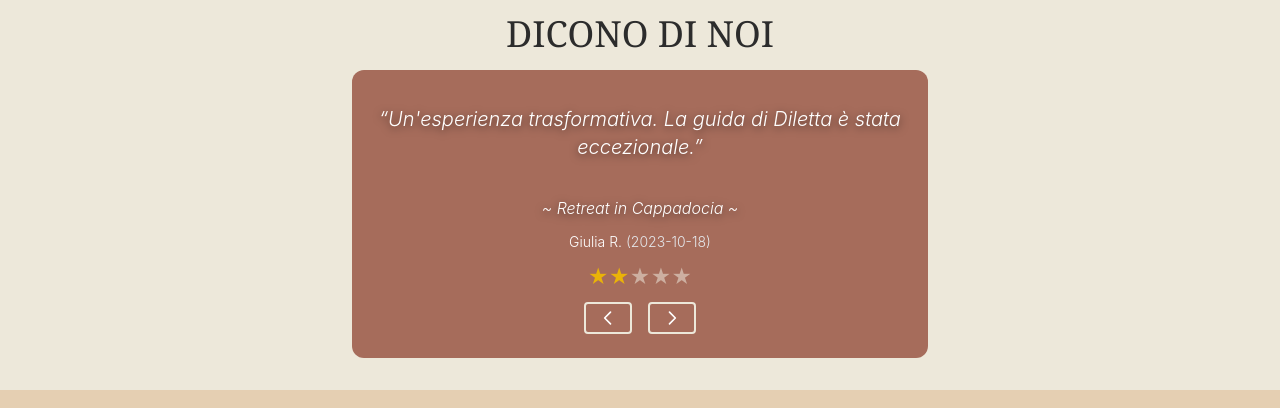
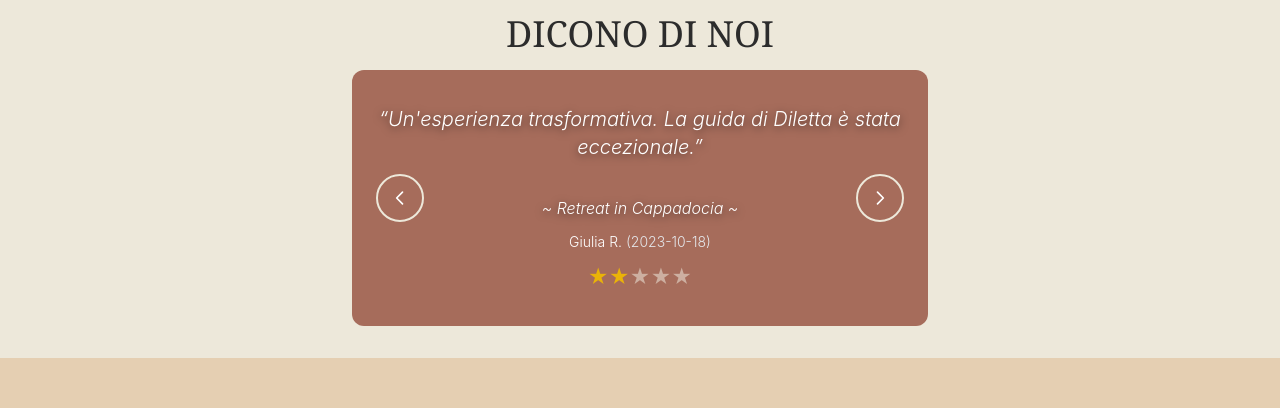
Before and after one commit to asorbellini/static-uma-yoga, a React (Vite) app: page / in a window 1280 px wide. Shown: the part 2914-3322 px from the top of the page. Built offline with nearby package versions, Linux system fonts and the light colour scheme.

Commit message:
Improve reviewsCarrousel buttons and height

```diff
--- a/src/components/ReviewsCarrousel.jsx
+++ b/src/components/ReviewsCarrousel.jsx
@@ -22,8 +22,8 @@ function ReviewsCarrousel({ reviews }) {
   const { author, comments, rating = 0, date, experience = null} = reviews[index]
 
   return (
-    <div className="h-56 md:h-64 lg:h-72 w-full max-w-xl mx-auto p-3 md:p-6 rounded-xl bg-terracota transition-all duration-500 ease-in-out flex flex-col justify-between">
-      <div className="flex-1 flex flex-col justify-evenly">
+    <div className="h-56 md:h-64 w-full max-w-xl mx-auto p-3 md:p-6 rounded-xl bg-terracota transition-all duration-500 ease-in-out flex flex-col justify-between">
+      <div className="flex-1 flex flex-col justify-evenly relative">
         <p className="text-base md:text-lg lg:text-xl italic text-white text-center min-h-16 md:min-h-20 drop-shadow-title">“{comments}”</p>
         {experience&& <p className="text-sm lg:text-base italic text-white text-center drop-shadow-title">~ {experience} ~</p>}
         <div className="text-sm text-white text-center">
@@ -39,17 +39,16 @@ function ReviewsCarrousel({ reviews }) {
             </span>
           ))}
         </div>
-      </div>
-      <div className="flex justify-center gap-4">
         <button
+          type="button"
           onClick={handlePrev}
-          className="btn-scopri px-3 py-1"
+          className="absolute left-0 top-1/2 -translate-y-1/2 btn-scopri p-3 rounded-full"
         >
           <PrevSlideArrow />
         </button>
         <button
           onClick={handleNext}
-          className="btn-scopri px-3 py-1 "
+          className="absolute right-0 top-1/2 -translate-y-1/2 btn-scopri p-3 rounded-full "
         >
           <NextSlideArrow />
         </button>
```
